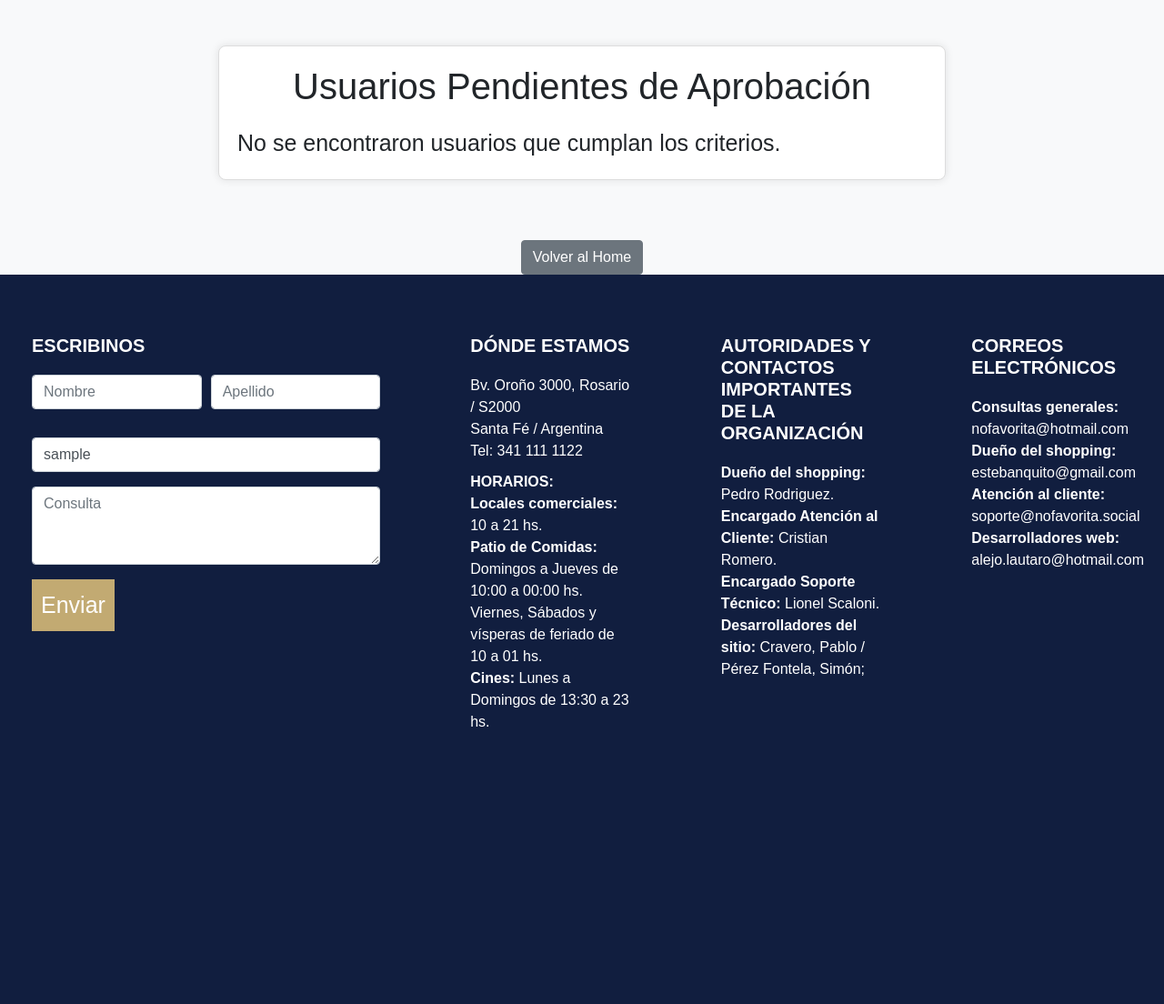
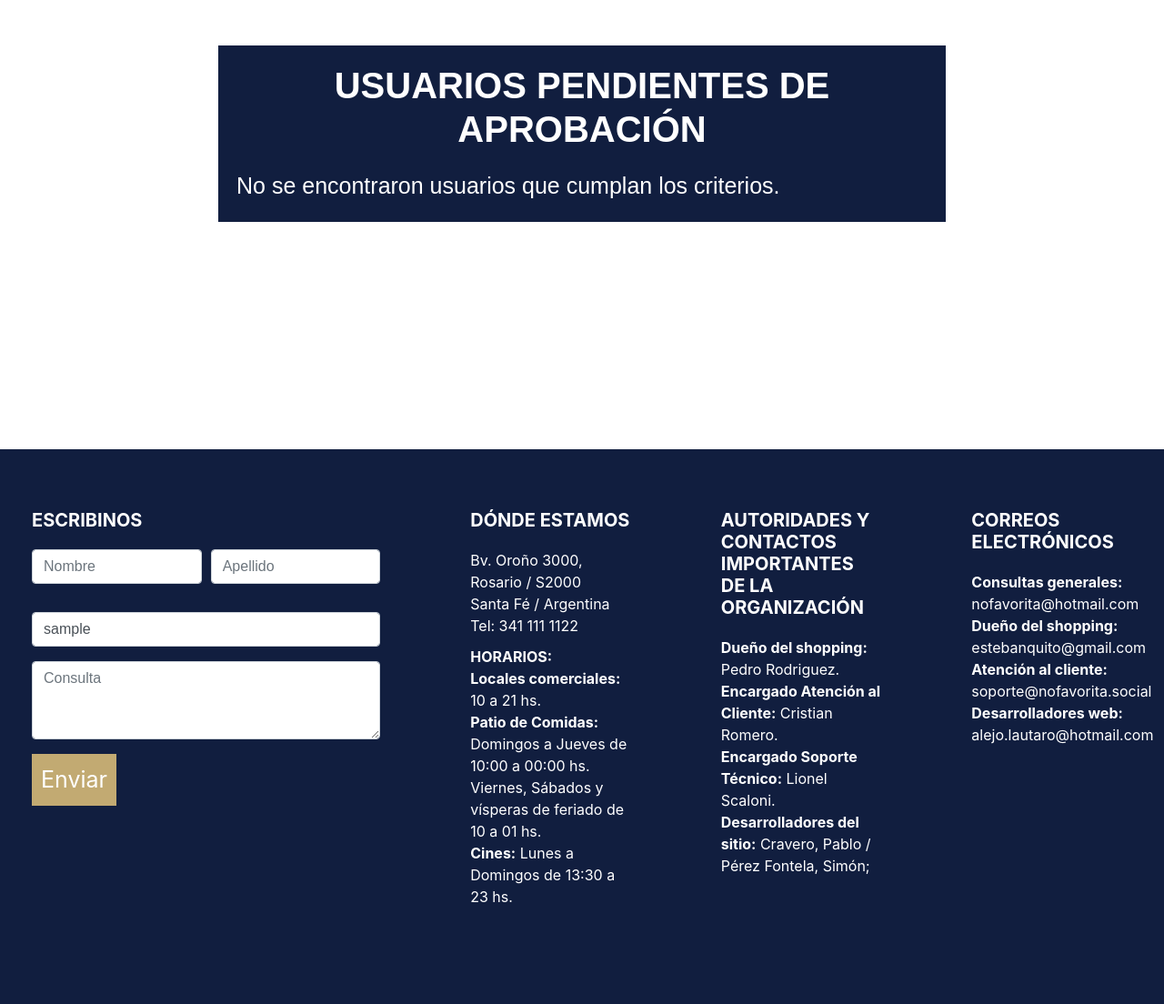
Before and after one commit to alejosilvalau/no-favorita, a PHP site: the page made by private/validar_dueño.php in a window 1280 px wide. Shown: the part 107-1211 px from the top of the page at 91% size. Before the commit the page ends 906 px from the top, so only its background shows below. Run offline with PHP 8.4, Linux system fonts and the light colour scheme; the visitor is signed in with stand-in values (Sample User, id 1); data that the repository does not hold is empty; some libraries are stand-ins or nearby versions; some web fonts are replaced.

Commit message:
Validar Dueño terminado

```diff
--- a/css/gestionar_descuentos.css
+++ b/css/gestionar_descuentos.css
@@ -115,3 +115,7 @@ h1 {
   background-color: #6c757d;
   border-color: #6c757d;
 }
+
+.filler {
+  height: 25vh;
+}
--- a/css/validar_dueño.css
+++ b/css/validar_dueño.css
@@ -1,18 +1,20 @@
-body {
-  font-family: Arial, sans-serif;
-  background-color: #f8f9fa;
-  margin: 0;
-  padding: 0;
+:root {
+  --color-principal: #111E3F;
+  --color-secundario: #C2AA72;
 }
+
 
 .container {
   max-width: 800px;
   margin: 50px auto;
   padding: 20px;
-  background-color: #fff;
-  border: 1px solid #ddd;
-  border-radius: 8px;
-  box-shadow: 0 0 10px rgba(0, 0, 0, 0.1);
+  background-color: var(--color-principal);
+  color: white;
+  border-radius: 0;
+  -webkit-border-radius: 0;
+  -moz-border-radius: 0;
+  -ms-border-radius: 0;
+  -o-border-radius: 0;
 }
 
 h1 {
@@ -78,3 +91,7 @@ h1 {
   background-color: #dc3545;
   color: #fff;
 }
+
+.filler {
+  height: 25vh;
+}
--- a/includes/header.php
+++ b/includes/header.php
@@ -33,7 +33,7 @@ include("../includes/sesiones.php");
     echo '<link rel="stylesheet" href="../css/promociones.css">';
   } elseif ($page == 'alta_local' || $page == 'alta_novedades' || $page == 'eliminacion_local' || $page == 'eliminacion_novedades' || $page == 'gestionar_descuentos' || $page == 'modificacion_local' || $page == 'modificacion_novedades' || $page == 'seccion_administrador' || $page == 'validar_duenio' || $page == 'alta_descuento' || $page == 'gestion_promocion' || $page == 'gestionar_solicitud' || $page == 'modificacion_perfil') {
     echo '<link rel="stylesheet" href="../css/admin_locales.css">';
-    if ($link == 'gestionar_descuentos') {
+    if ($page == 'gestionar_descuentos') {
       echo '<link rel="stylesheet" href="../css/gestionar_descuentos.css">';
     } elseif ($page == 'validar_duenio') {
       echo '<link rel="stylesheet" href="../css/validar_dueño.css">';
--- a/includes/navbar.php
+++ b/includes/navbar.php
@@ -40,7 +40,7 @@ include("../includes/header.php");
               <strong><?php echo htmlspecialchars($_SESSION['nombreUsuario']); ?></strong>
             </div>
             <div class="dropdown-item">
-              Tipo de Usuario: <strong><?php echo htmlspecialchars($_SESSION['tipoUsuario']); ?></strong>
+              Tipo de Usuario: <strong><?php echo ucfirst(htmlspecialchars($_SESSION['tipoUsuario'])); ?></strong>
             </div>
 
             <?php if ($_SESSION['categoriaCliente'] && (($_SESSION['tipoUsuario'] == "Cliente") || ($_SESSION['tipoUsuario'] == "Dueño de local"))): ?>
--- a/private/validar_dueño.php
+++ b/private/validar_dueño.php
@@ -44,7 +44,7 @@ $resultado = mysqli_query($link, $query);
 ?>
 
 <div class="container">
-  <h1>Usuarios Pendientes de Aprobación</h1>
+  <h1><strong>USUARIOS PENDIENTES DE APROBACIÓN</strong></h1>
   <?php if (!empty($message)): ?>
     <div class="<?php echo $alertClass; ?> text-center">
       <?php echo $message; ?>
@@ -54,9 +54,9 @@ $resultado = mysqli_query($link, $query);
   if (mysqli_num_rows($resultado) > 0) {
     while ($fila = mysqli_fetch_assoc($resultado)) {
       echo "<div class='usuario-container'>";
-      echo "<p><strong>Codigo de Usuario:</strong> " . $fila["codUsuario"] . "</p>";
-      echo "<p><strong>Email:</strong> " . $fila["nombreUsuario"] . "</p>";
-      echo "<p><strong>Tipo de Usuario:</strong> " . $fila["tipoUsuario"] . "</p>";
+      echo "<p>Codigo de Usuario: " . $fila["codUsuario"] . "</p>";
+      echo "<p>Email: " . $fila["nombreUsuario"] . "</p>";
+      echo "<p>Tipo de Usuario: " . $fila["tipoUsuario"] . "</p>";
       echo "<form action='validar_dueño.php' method='POST'>";
       echo "<input type='hidden' name='codUsuario' value='" . $fila['codUsuario'] . "'>";
       echo "<button type='submit' name='action' value='validar' class='btn-validar'>Validar</button>";
@@ -70,10 +70,9 @@ $resultado = mysqli_query($link, $query);
   mysqli_close($link);
   ?>
 </div>
-<div class="text-center">
-  <a href="../public/home.php" class="btn btn-secondary mt-3">Volver al Home</a>
-</div>
-
 <?php
+if (mysqli_num_rows($resultado) <= 0) {
+  echo "<div class='filler'></div>";
+}
 include("../includes/footer.php");
 ?>
```
Also changed, not shown: other parts of css/validar_dueño.css (+17 -6 lines), private/gestionar_descuentos.php (+11 -3 lines).
